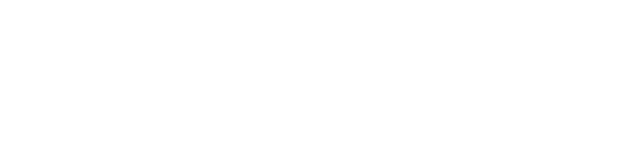
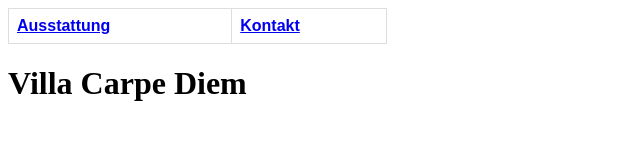
Before and after one commit to somelcher/Exercise-2, a plain HTML site: page contact.html in a window 1280 px wide. Shown: the whole page, without its empty margins (0-640 px from the left). Drawn offline with Linux system fonts and the light colour scheme.

Commit message:
2 files modified

```diff
--- a/contact.html
+++ b/contact.html
@@ -0,0 +1,32 @@
+<html>
+<head>
+<meta charset="UTF-8">
+    <style>
+    table {
+      font-family: arial, sans-serif;
+      border-collapse: collapse;
+      width: 30%;
+    }
+
+    td, th {
+      border: 1px solid #dddddd;
+      text-align: left;
+      padding: 8px;
+    }
+
+    tr:nth-child(even) {
+      background-color: #dddddd;
+    }
+  </style>
+</head>
+<body>
+<header>
+<table>
+  <tr>
+<th><a href="/facilities.html">Ausstattung</a></th> <th><a href="/contact.html">Kontakt</a></th>
+  </tr>
+</table>
+<h1> Villa Carpe Diem</h1>
+</header>
+</body>
+</html>
```
Also changed, not shown: facilities.html (+1 -1 lines).
